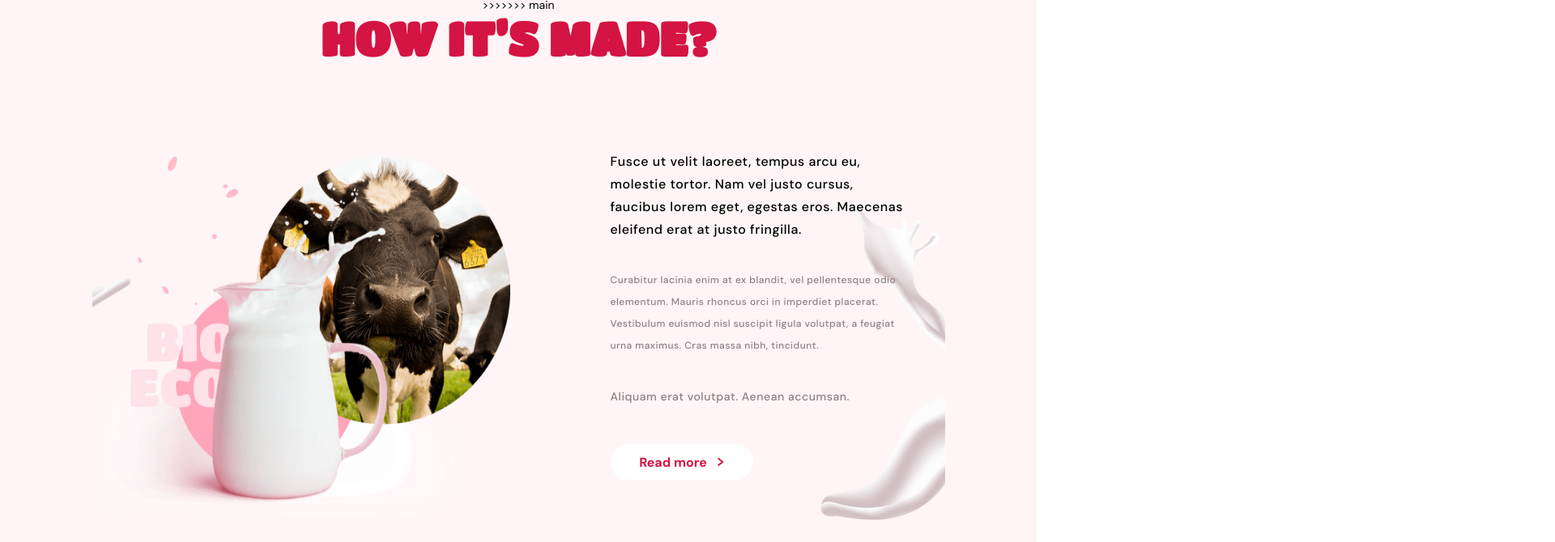
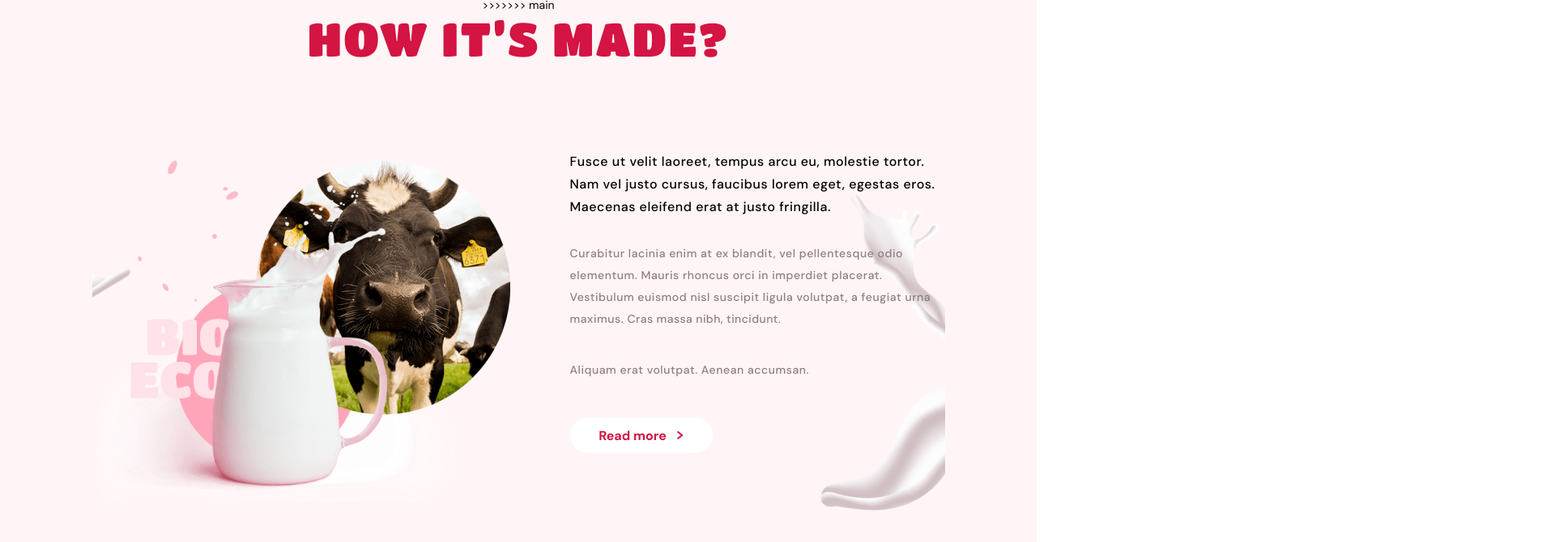
Before and after one commit to QuickerMaths/projekt-grupa-1, a website built with Parcel: page src/index.html in a window 1280 px wide. Shown: the part 2006-2676 px from the top of the page at 81% size, 1920 px wide, since content can reach past the window. Built offline with nearby package versions, Linux system fonts and the light colour scheme; files whose address does not match are found by name.

Commit message:
responsive updates
Jest dokladnie odwzorowany uklad z figmy na breakpointach.  Sa tam niuanse w postaci np przesuniecia jednego slowa czy roznych letter-spacingow. Prosba zeby nie wprowadzac zadnych zmian bo sie to rozjedzie. Poprawilam tez paddingi z sekcji 'adventages', zeby dopasowac obie sekcje do siebie.

```diff
--- a/src/partials/_about.html
+++ b/src/partials/_about.html
@@ -21,7 +21,7 @@
         ./images/about/desktop_about@x3.png 1548w
       "
       alt="cows head, jar of milk and bio eco subtitle"
-      sizes="(min-width: 1200px) 516px, (min-width: 768px) 340px, (min-width: 320px) 280px, 100vw"
+      sizes="(min-width: 1280px) 516px, (min-width: 768px) 340px, (min-width: 320px) 280px, 100vw"
       min-width="280"
     />
     <div class="about-box__text">
@@ -32,7 +32,7 @@
       <p class="about-box__text__p2">
         Curabitur lacinia enim at ex blandit, vel pellentesque odio elementum. Mauris rhoncus orci
         in imperdiet placerat. Vestibulum euismod nisl suscipit ligula volutpat, a feugiat urna
-        maximus. Cras massa nibh, tincidunt.
+        maximus. <span>Cras massa nibh, tincidunt.</span>
       </p>
       <p class="about-box__text__p3">Aliquam erat volutpat. Aenean accumsan.</p>
       <button data-modal-open class="about-box__text__btn" type="button">
--- a/src/sass/components/_about.scss
+++ b/src/sass/components/_about.scss
@@ -12,6 +12,7 @@
   &__header1 {
     font-family: $ff-alt;
     font-size: $fs-h2-mob;
+    font-weight: 400;
     letter-spacing: $ls;
     color: $amelies-tutu;
     margin-bottom: 15px;
@@ -21,13 +22,19 @@
   &__header2 {
     font-family: $ff-alt;
     font-size: $fs-h3-mob;
+    font-weight: 400;
     color: $blueberry-lemonade;
     margin-bottom: 26px;
     text-transform: uppercase;
     max-width: 200px;
     text-align: center;
+    letter-spacing: $ls;
   }
-
+& > div {
+  display: flex;
+  flex-direction: column;
+  align-items: center;
+}
   &__picture {
     margin-bottom: 46px;
     padding: 0 20px;
@@ -38,35 +45,28 @@
     font-family: $ff-base;
     font-size: 1.2rem;
     font-weight: 500;
-    margin-bottom: 47px;
     color: $black;
     line-height: 19px;
+    max-width: 480px;
+    padding: 0 50px;
+    text-align: left;
 
     &__p1 {
       margin-bottom: 47px;
-      color: $black;
-
-      padding: 0 50px;
+      max-height: 79px;
     }
 
     &__p2 {
-      font-family: $ff-base;
-      font-size: 1.2rem;
-      font-weight: 500;
-      margin-bottom: 17px;
-      color: $gypsy-magic;
-      padding: 0 50px;
-      text-align: left;
-      line-height: 19px;
       margin-bottom: 10px;
       color: $gypsy-magic;
+      & span {
+        letter-spacing: 0.03em;
+      }
     }
 
     &__p3 {
       margin-bottom: 17px;
       color: $gypsy-magic;
-      letter-spacing: $ls;
-      padding: 0 50px;
     }
 
     &__btn {
@@ -80,8 +80,6 @@
       color: $blueberry-lemonade;
       border: none;
       border-radius: 22px;
-      margin-bottom: 39px;
-      margin-left: 50px;
       display: flex;
       align-items: center;
       justify-content: center;
@@ -101,6 +99,7 @@
       }
     }
   }
+}
 
   @media (min-device-pixel-ratio: 2), (min-resolution: 192dpi), (min-resolution: 2dppx) {
     .about-box {
@@ -122,21 +121,30 @@
       &__header2 {
         font-size: $fs-h3-tab;
         margin-bottom: 50px;
-        max-width: 429px;
+        max-width: none;
       }
       & > div {
         display: flex;
+        flex-direction: row;
         gap: 17px;
+        width: 100%;
+        justify-content: center;
+        align-items: center;
       }
       &__text {
         font-size: 1.4rem;
         line-height: 25px;
         margin-top: 50px;
+        margin-bottom: 0;
         padding: 0;
+        max-width: 340px;
         &__p1 {
           margin-bottom: 49px;
         }
         &__p2 {
+          letter-spacing: $ls;
+        }
+        &__p3 {
           letter-spacing: $ls;
         }
         &__btn {
@@ -183,8 +191,12 @@
           line-height: 27px;
           margin-bottom: 35px;
         }
+        &__p3 {
+          margin-bottom: 0;
+        }
         &__btn {
           margin-top: 45px;
+          margin-bottom: 107px;
         }
       }
       &__picture {
@@ -206,4 +218,3 @@
       background-image: url(../images/about/desktop_milk@x3.png);
     }
   }
-}
--- a/src/sass/components/_advantages.scss
+++ b/src/sass/components/_advantages.scss
@@ -71,7 +71,7 @@
 }
 }
 
-@media screen and (min-width: 786px){
+@media screen and (min-width: 768px){
     .advantages{
         flex-direction: row;
         column-gap: 30px;
@@ -105,11 +105,12 @@
     }
 }
 
-@media screen and (min-width: 1200px){
+@media screen and (min-width: 1280px){
     .advantages{
          padding-left: 115px;
          padding-right: 115px;
          padding-bottom:139px;
+         padding-top: 39px;
          margin-bottom: 0;
 
     &__label{
```
